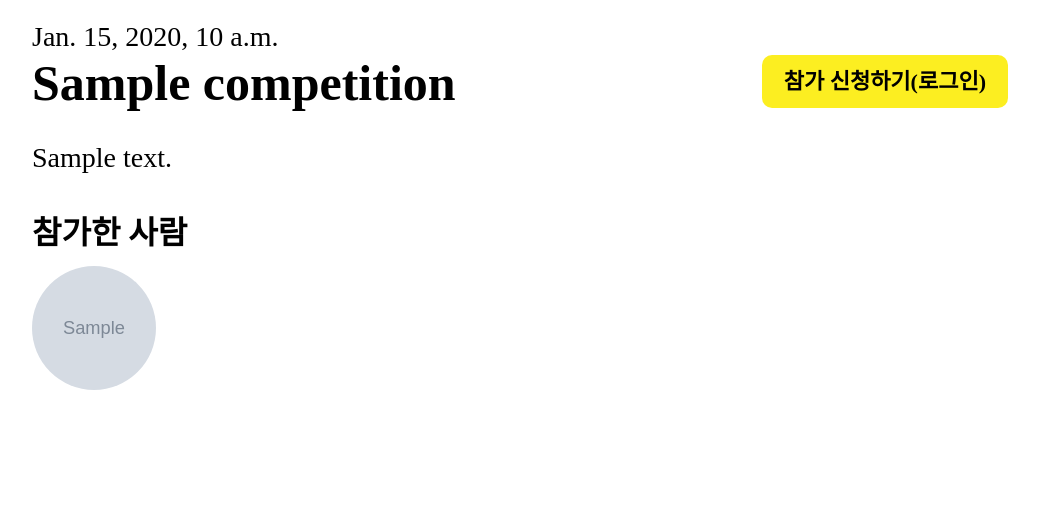
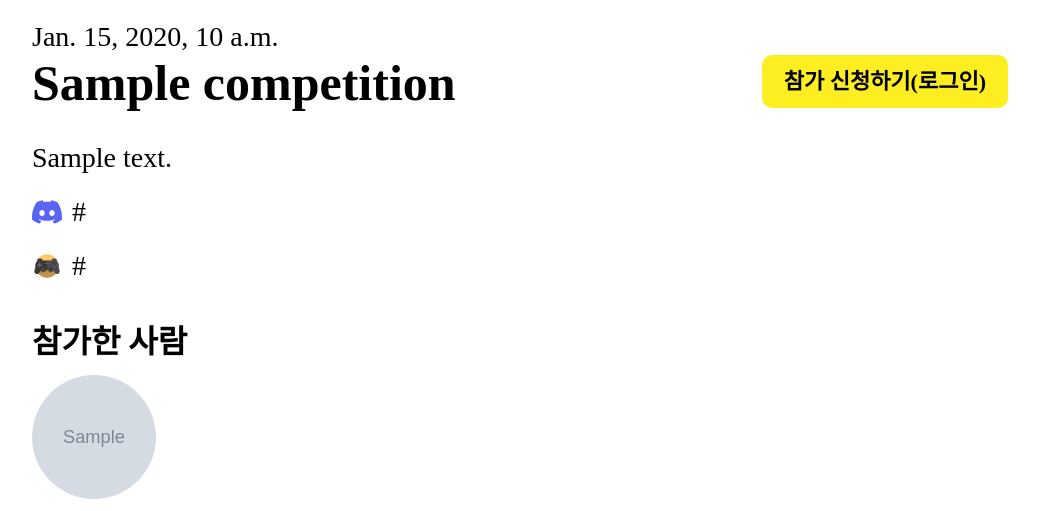
Before and after one commit to mjthepollo/biryong0, a Django app: template templates/match.html in a window 1280 px wide. Shown: the part 332-843 px from the top of the page, without its empty margins (120-1159 px from the left). Before the commit the page ends 722 px from the top, so only its background shows below. Run offline with Django 4.2, Linux system fonts and the light colour scheme; the template is opened without the code that fills it: most values are stand-ins (such as "Sample title", 1, 10 or a date in 2020); grey boxes marked "Sample" are stand-in pictures; some libraries are stand-ins or nearby versions.

Commit message:
add discord link

```diff
--- a/static/css/match.css
+++ b/static/css/match.css
@@ -28,6 +28,17 @@
   font-weight: 300;
   font-size: 28px;
   line-height: 1.4;
+}
+
+.additional_link {
+  display: flex;
+  align-items: center;
+
+  margin-top: 15px;
+}
+.additional_link img {
+  height: 30px;
+  margin-right: 10px;
 }
 .match-participant {
 }
--- a/templates/match.html
+++ b/templates/match.html
@@ -21,6 +21,12 @@
     </div>
     <div class="match-content">
       {{competition.description|linebreaksbr}}
+      {% if competition.discord_link %}
+      <a class="additional_link" href="{{competition.discord_link}}" target="_blank"><img src="{% static 'images/discord.svg' %}">{{competition.discord_link}}</a>
+      {% endif %}
+      {% if competition.game_link%}
+      <a class="additional_link" href="{{competition.game_link}}" target="_blank"><img src="{% static 'images/game.png' %}">{{competition.game_link}}</a>
+      {% endif %}
     </div>
     <div class="match-participant">
       {% if competition.joinable %}
```
Also changed, not shown: static/images/discord.svg (added), static/images/game.png (added), static/images/game.svg (added).
